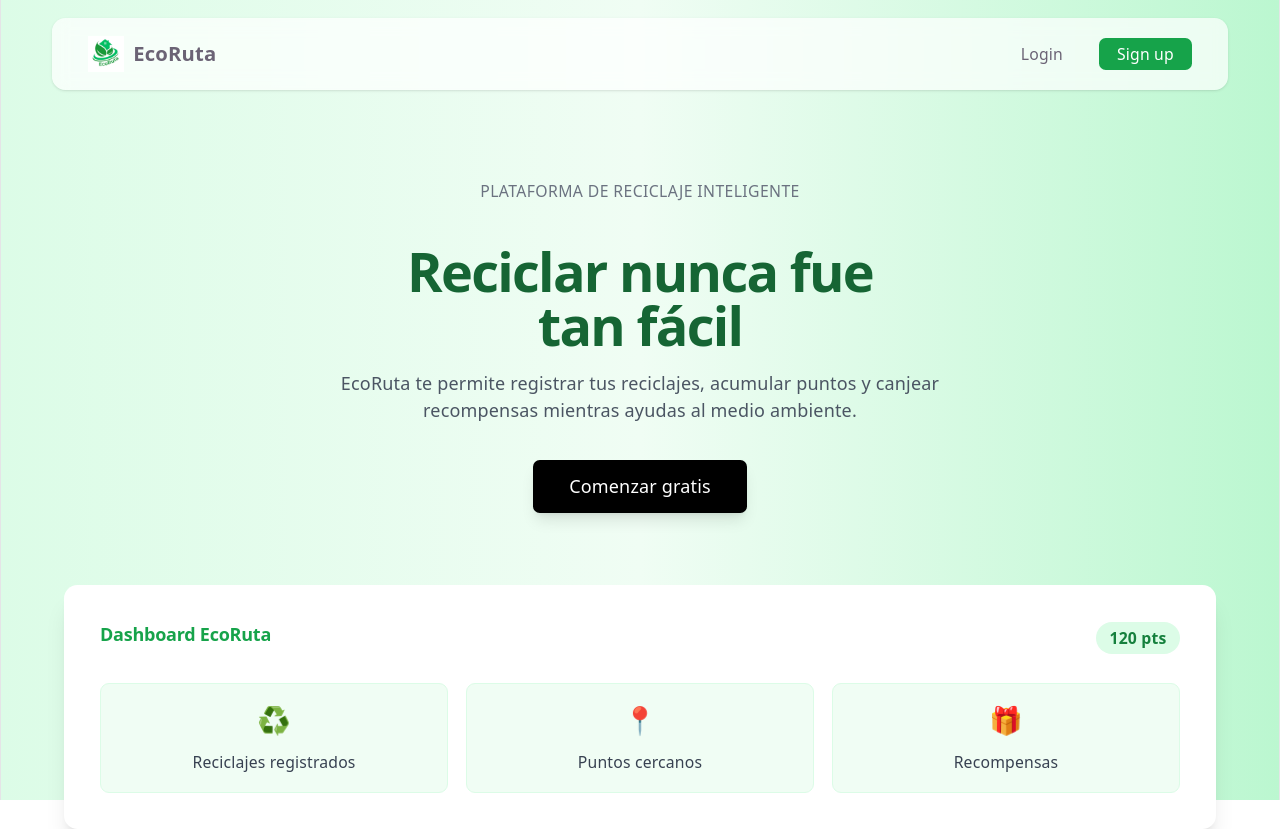
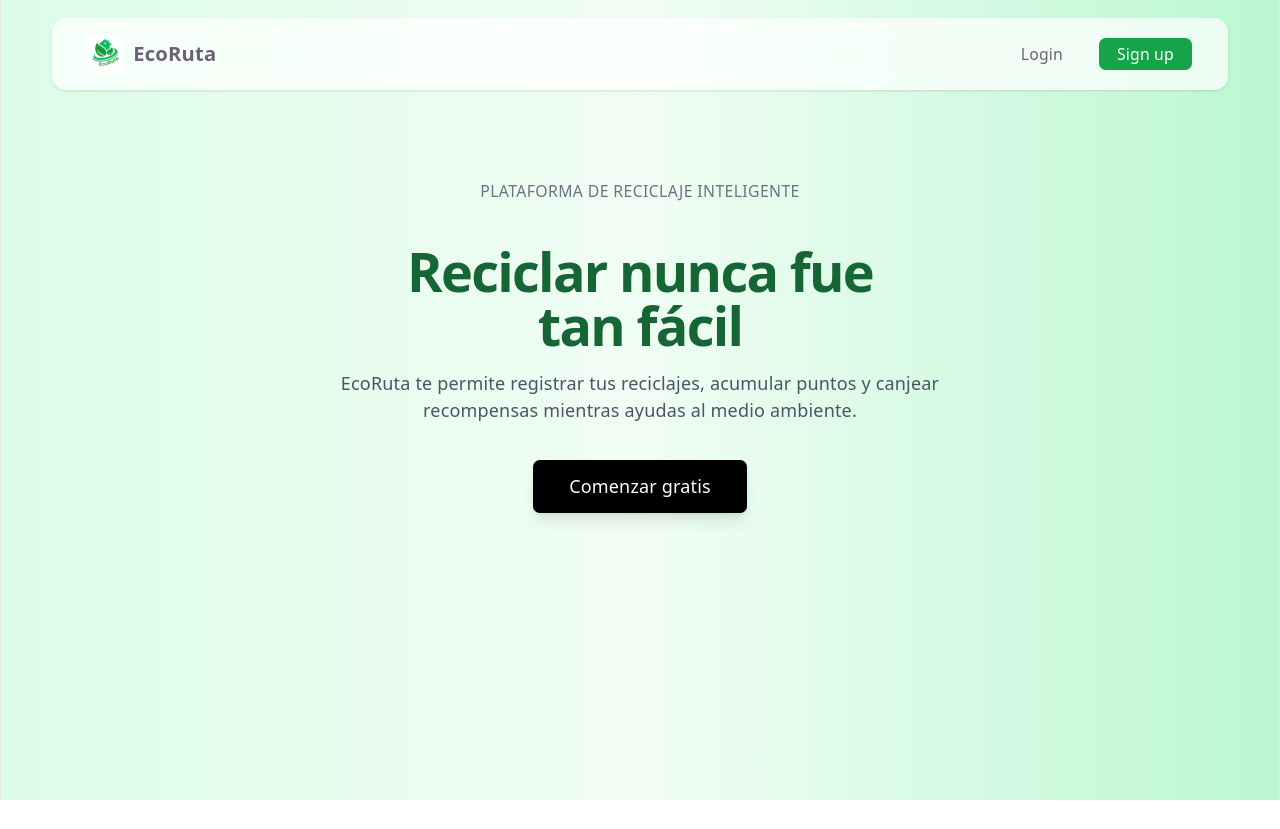
Before and after one commit to CanoJS/EcoRuta, a React (Vite) app: page / in a window 1280 px wide. After the commit the page ends 800 px from the top, so only its background shows below. Built offline with nearby package versions, Linux system fonts and the light colour scheme.

Commit message:
dashboard eliminado

```diff
--- a/src/pages/Home.tsx
+++ b/src/pages/Home.tsx
@@ -53,35 +53,6 @@ function Home({ setPage }: Props) {
           </button>
         </div>
       </div>
-
-      <div className="mt-16 flex justify-center px-4 md:px-6">
-        <div className="bg-white rounded-xl shadow-xl w-full max-w-5xl p-5 md:p-8">
-
-          <div className="flex justify-between items-center mb-6">
-            <h2 className="font-semibold text-green-600 text-sm md:text-base">Dashboard EcoRuta</h2>
-            <span className="bg-green-100 text-green-700 px-3 py-1 rounded-full text-xs md:text-sm font-bold">
-              120 pts
-            </span>
-          </div>
-
-          <div className="grid grid-cols-1 md:grid-cols-3 gap-4">
-            <div className="bg-green-50 p-4 rounded-lg border border-green-100 flex items-center gap-3 md:flex-col md:text-center">
-              <span className="text-2xl">♻️</span>
-              <p className="text-sm font-medium text-gray-700">Reciclajes registrados</p>
-            </div>
-            <div className="bg-green-50 p-4 rounded-lg border border-green-100 flex items-center gap-3 md:flex-col md:text-center">
-              <span className="text-2xl">📍</span>
-              <p className="text-sm font-medium text-gray-700">Puntos cercanos</p>
-            </div>
-            <div className="bg-green-50 p-4 rounded-lg border border-green-100 flex items-center gap-3 md:flex-col md:text-center">
-              <span className="text-2xl">🎁</span>
-              <p className="text-sm font-medium text-gray-700">Recompensas</p>
-            </div>
-          </div>
-
-        </div>
-      </div>
-
     </div>
   );
 }
```
